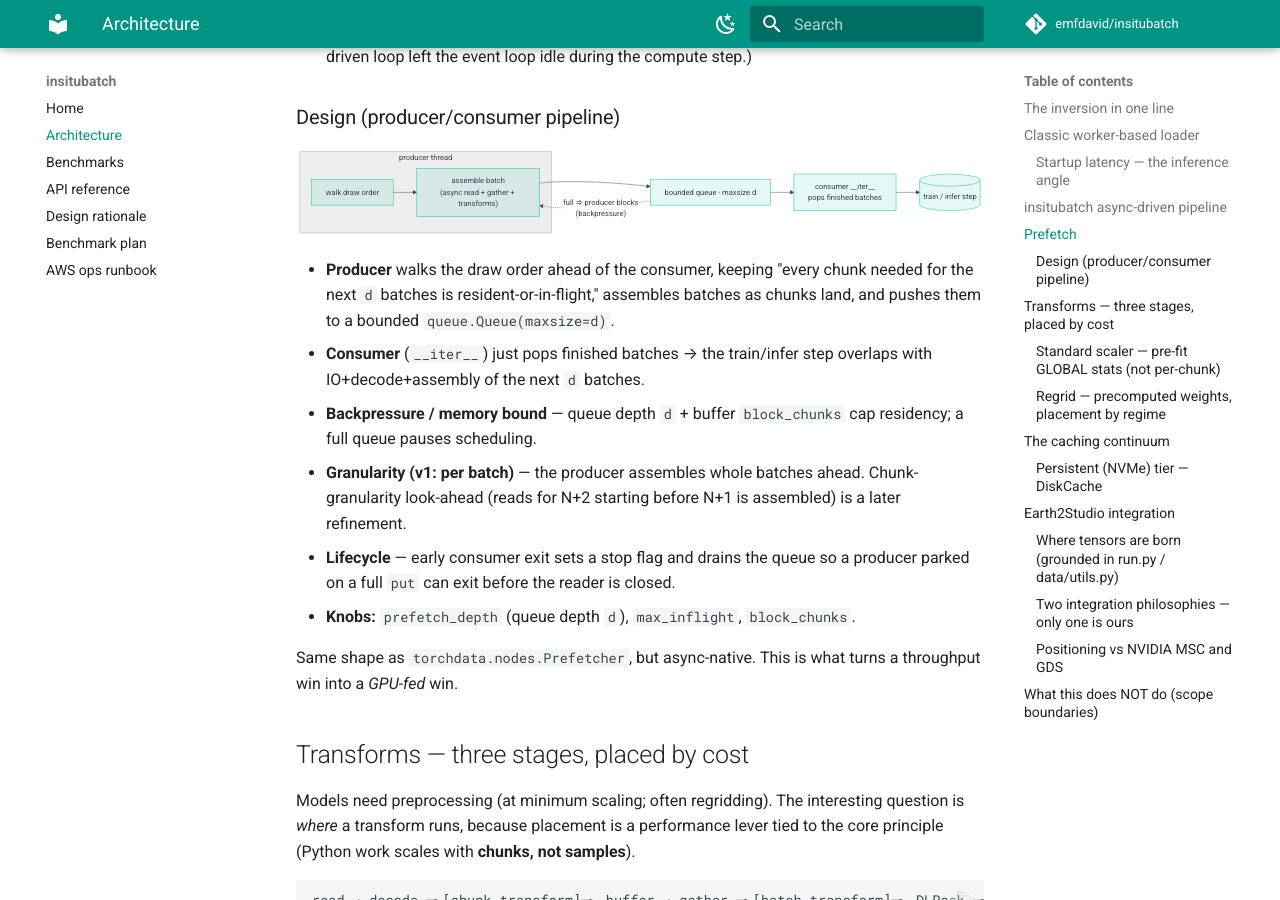
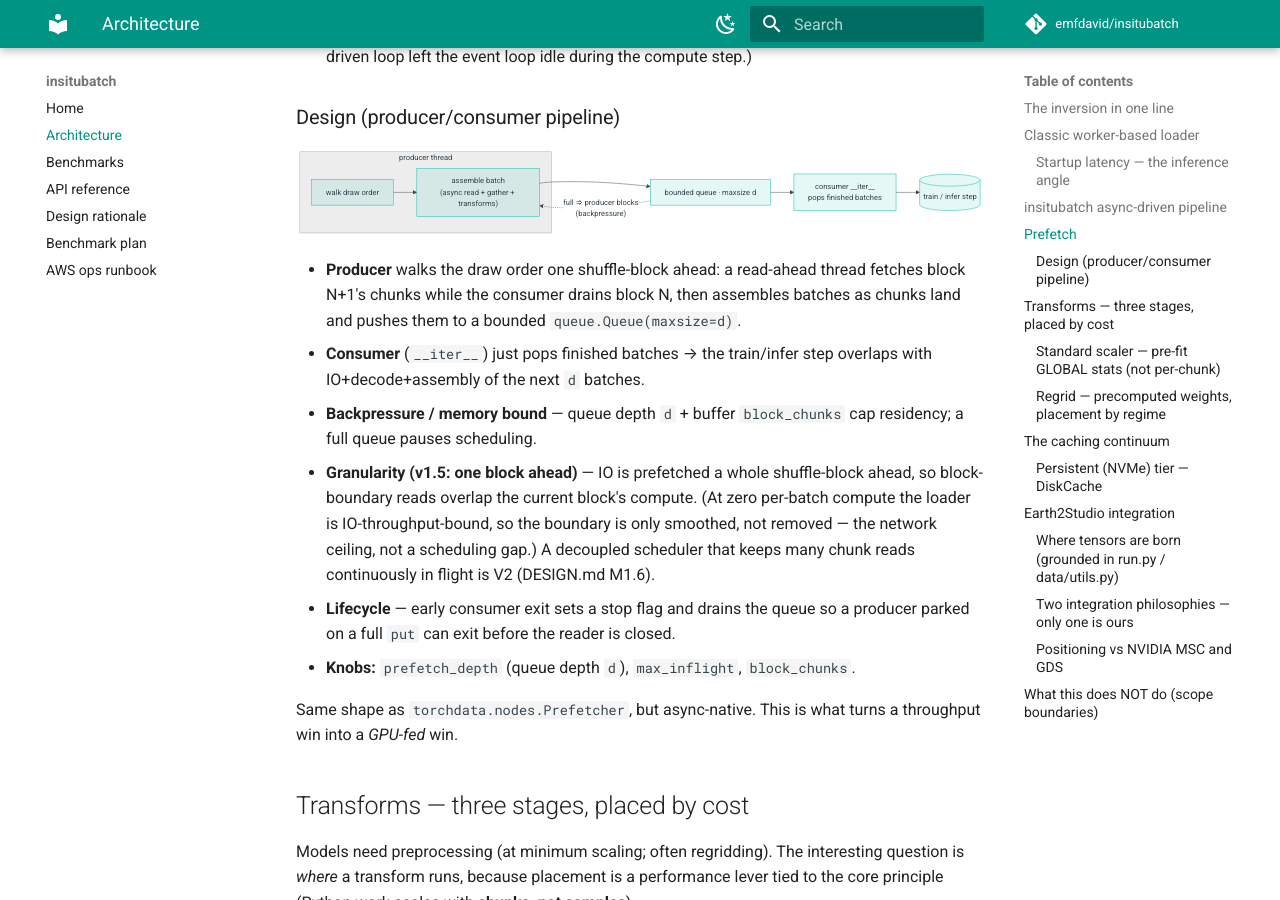
Before and after one commit to emfdavid/insitubatch, an MkDocs documentation site: the page built from docs/architecture.md, in a window 1280 px wide and 900 px high, scrolled down 3797 px. Built offline with MkDocs 1.6.1 and Material for MkDocs 9.7.7, drawn with Linux system fonts in a browser that asks for light colours; comment, search, counter and statistics services are not loaded.

Commit message:
Docs(arch): correct prefetch granularity to block read-ahead (v1.5)
The Prefetch "Design" list documented the drifted per-batch behavior as intended
("Granularity (v1: per batch)… look-ahead is a later refinement") and overclaimed
"every chunk for the next d batches resident-or-in-flight." The high-level pipeline
(walk shuffle-blocks, read-once, prefetch overlap) was already correct; only these
two bullets needed truing up to the shipped one-block read-ahead, with the
zero-compute IO-bound caveat and a pointer to the V2 fetch scheduler.

Co-Authored-By: Claude Opus 4.8 <noreply@anthropic.com>

````diff
--- a/docs/architecture.md
+++ b/docs/architecture.md
@@ -139,16 +139,18 @@ flowchart LR
     Q -.->|"full ⇒ producer blocks<br/>(backpressure)"| ASM
 ```
 
-- **Producer** walks the draw order ahead of the consumer, keeping "every chunk
-  needed for the next `d` batches is resident-or-in-flight," assembles batches as
-  chunks land, and pushes them to a bounded `queue.Queue(maxsize=d)`.
+- **Producer** walks the draw order one shuffle-block ahead: a read-ahead thread
+  fetches block N+1's chunks while the consumer drains block N, then assembles
+  batches as chunks land and pushes them to a bounded `queue.Queue(maxsize=d)`.
 - **Consumer** (`__iter__`) just pops finished batches → the train/infer step
   overlaps with IO+decode+assembly of the next `d` batches.
 - **Backpressure / memory bound** — queue depth `d` + buffer `block_chunks` cap
   residency; a full queue pauses scheduling.
-- **Granularity (v1: per batch)** — the producer assembles whole batches ahead.
-  Chunk-granularity look-ahead (reads for N+2 starting before N+1 is assembled) is
-  a later refinement.
+- **Granularity (v1.5: one block ahead)** — IO is prefetched a whole shuffle-block
+  ahead, so block-boundary reads overlap the current block's compute. (At zero
+  per-batch compute the loader is IO-throughput-bound, so the boundary is only
+  smoothed, not removed — the network ceiling, not a scheduling gap.) A decoupled
+  scheduler that keeps many chunk reads continuously in flight is V2 (DESIGN.md M1.6).
 - **Lifecycle** — early consumer exit sets a stop flag and drains the queue so a
   producer parked on a full `put` can exit before the reader is closed.
 - **Knobs:** `prefetch_depth` (queue depth `d`), `max_inflight`, `block_chunks`.
````
